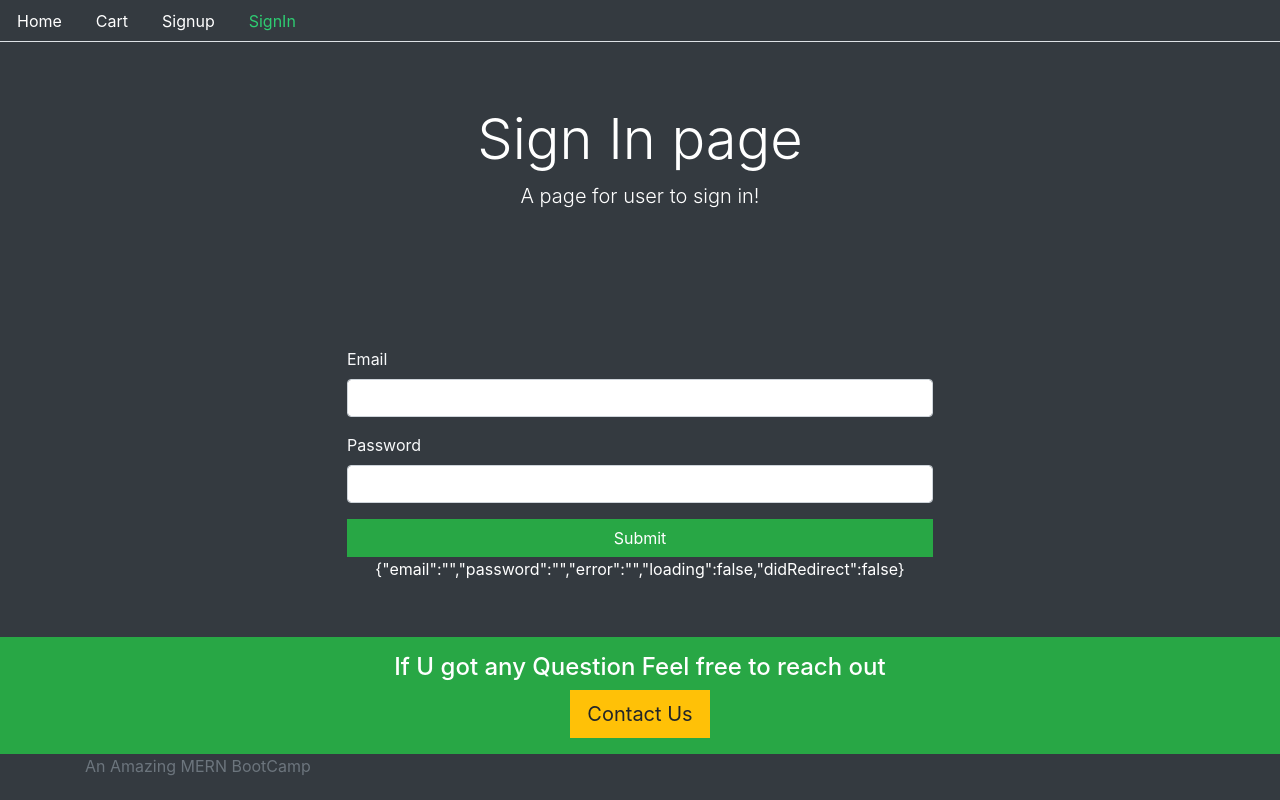
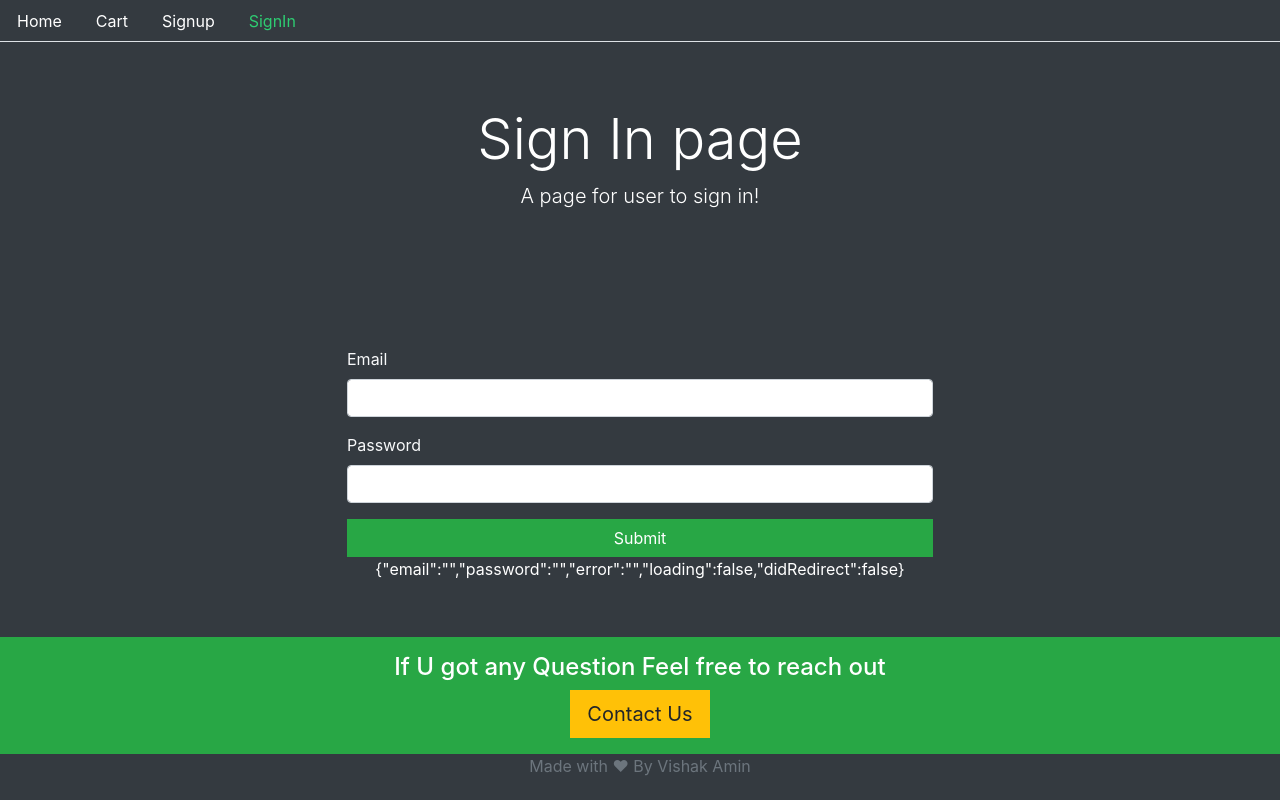
Before and after one commit to VishakAmin/Ecommerce_Store, a React (Create React App) app in the folder projfrontend/: page /signin in a window 1280 px wide. Built offline with nearby package versions, Linux system fonts and the light colour scheme; no server answers.

Commit message:
Added Files

```diff
--- a/projfrontend/src/core/Base.js
+++ b/projfrontend/src/core/Base.js
@@ -24,14 +24,14 @@ const Base = ({
                     <h4>If U got any Question Feel free to reach out</h4>
                     <button className="btn btn-warning btn-lg ">Contact Us</button>
                 </div>
-                <div className="container">
+                <div style={{ textAlign: "center" }} className="container">
                     <span className="text-muted">
-                        An Amazing MERN BootCamp
-        </span>
+                        Made with  &#10084; By Vishak Amin
+                    </span>
                 </div>
             </footer>
 
-        </div>
+        </div >
     )
 
 export default Base;
--- a/projfrontend/src/core/Home.js
+++ b/projfrontend/src/core/Home.js
@@ -28,7 +28,7 @@ export default function Home() {
     return (
         <Base title="Home Page" description="Welcome to the Tshirt Store">
             <div className="row text-center">
-                <h1 className="text-white">All of Tshirts</h1>
+                <h1 className="text-white">All of Our Products</h1>
                 <div className="row">
                     {products.map((product, index) => {
                         return (
```
Also changed, not shown: 1 other file (tests, documents, lock files or other folders).
